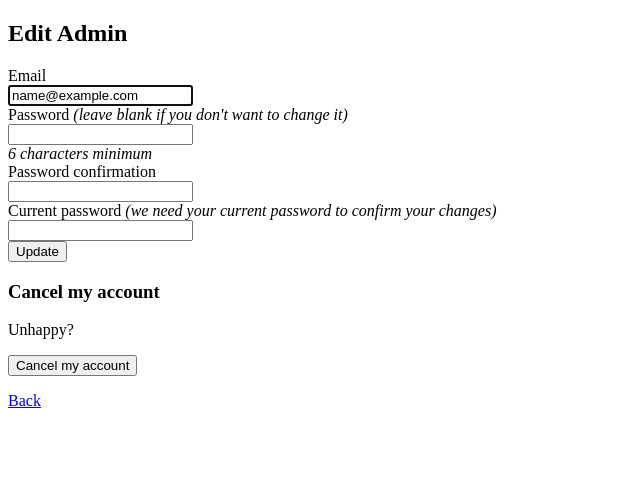
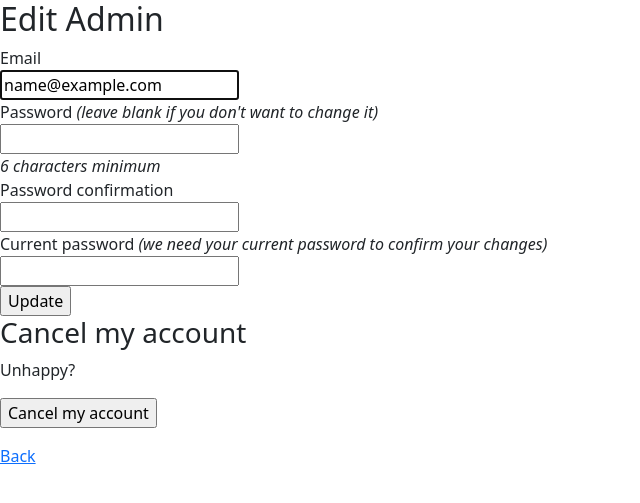
Before and after one commit to AMI-KATSUMATA/wakaba, a Rails app: page /admins/edit in a window 1280 px wide. Shown: the top 503 px of the page, without its empty margins (0-640 px from the left). Run offline with Rails 7, Linux system fonts and the light colour scheme; the visitor is signed in with stand-in values (Sample User, id 1); style sheets or scripts are compiled from the project's sources; some libraries are stand-ins or nearby versions.

Commit message:
[add]gem

```diff
--- a/app/assets/javascripts/application.js
+++ b/app/assets/javascripts/application.js
@@ -10,6 +10,10 @@
 // Read Sprockets README (https://github.com/rails/sprockets#sprockets-directives) for details
 // about supported directives.
 //
+//= require jquery3
+//= require popper
+//= require bootstrap-sprockets
+
 //= require rails-ujs
 //= require activestorage
 //= require turbolinks
--- a/app/assets/stylesheets/application.css
+++ b/app/assets/stylesheets/application.scss
@@ -13,3 +13,6 @@
  *= require_tree .
  *= require_self
  */
+  @import "bootstrap";
+  @import 'font-awesome-sprockets';
+  @import 'font-awesome';
```
Also changed, not shown: Gemfile, Gemfile.lock.
